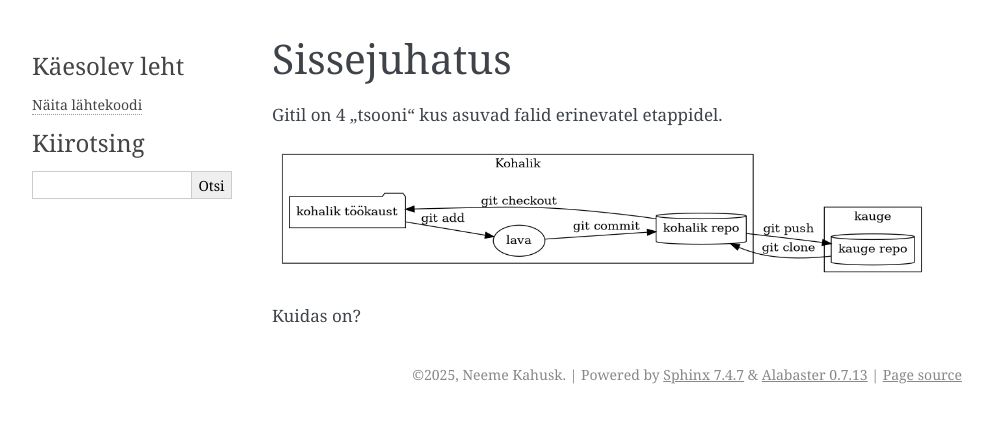
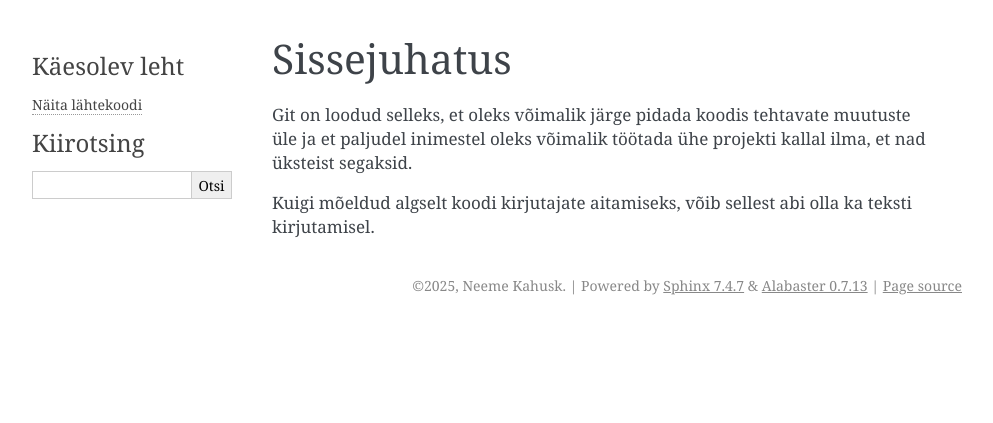
Before and after one commit to nemeek/gitijutud, a Sphinx documentation site: the page built from docs/sissejuhatus.rst, in a window 1280 px wide. Shown: the top 423 px of the page, without its empty margins (148-1141 px from the left). Built offline with Sphinx 7.4.7, drawn with Linux system fonts in a browser that asks for light colours.

Commit message:
sissejuhatav jutt sissejuhatusse

```diff
--- a/docs/index.rst
+++ b/docs/index.rst
@@ -6,15 +6,13 @@
 Gitijutud
 =======================
 
-Git ja Github on täiesti erinevad asjad.
-
-Git on mõeldud selleks, et oleks võimalik teha koostööd, vaadata erinevaid muutusi (kes-mida-millal teinud on), neid erinevad muutusi tagasi võtta; katsetada erinevaid lähenemisi.
 
 .. toctree::
   :maxdepth: 2
   :caption: Sisukord:
 
   sissejuhatus
+  failid
 
 
 
--- a/docs/sissejuhatus.rst
+++ b/docs/sissejuhatus.rst
@@ -1,29 +1,6 @@
 Sissejuhatus
 ============
 
-Gitil on 4 "tsooni" kus asuvad falid erinevatel etappidel.
+Git on loodud selleks, et oleks võimalik järge pidada koodis tehtavate muutuste üle ja et paljudel inimestel oleks võimalik töötada ühe projekti kallal ilma, et nad üksteist segaksid.
 
-.. graphviz::
-
-   digraph git {
-      rankdir=LR;
-      subgraph cluster_local {
-	 label="Kohalik";
-	 "kohalik töökaust" [shape=folder];
-	 "lava";
-	 "kohalik repo" [shape=cylinder];
-      }
-
-      subgraph cluster_remote {
-         label="kauge";
-	 "kauge repo" [shape=cylinder];
-      }
-
-      "kauge repo" -> "kohalik repo" [label="git clone"];
-      "kohalik repo" -> "kauge repo" [label="git push"];
-      "lava" -> "kohalik repo" [label="git commit"];
-      "kohalik töökaust" ->  "lava"  [label="git add"];
-      "kohalik repo" -> "kohalik töökaust" [label="git checkout"];
-   }
-
-Kuidas on?
+Kuigi mõeldud algselt koodi kirjutajate aitamiseks, võib sellest abi olla ka teksti kirjutamisel.
```
